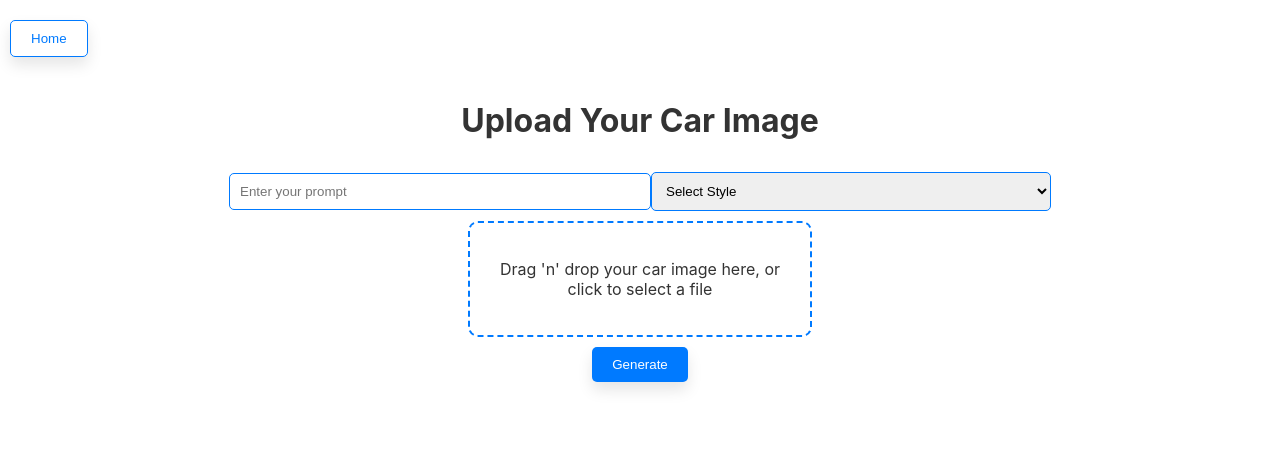
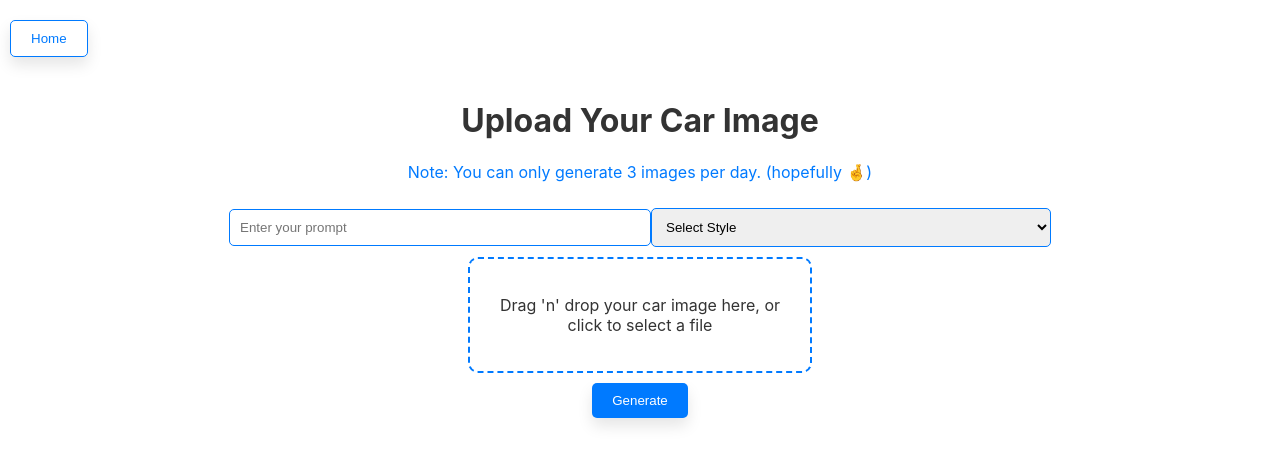
Before and after one commit to Bulalu/pimp-UI, a React (Create React App) app: page /upload in a window 1280 px wide. Shown: the top 464 px of the page. Built offline with nearby package versions, Linux system fonts and the light colour scheme.

Commit message:
added note for rate limiting 🚨

```diff
--- a/src/components/ImageUploadPage.js
+++ b/src/components/ImageUploadPage.js
@@ -64,6 +64,11 @@ const style = {
         margin: '0 auto',
         marginTop: '20px',
         boxShadow: '0px 8px 15px rgba(0, 0, 0, 0.1)'
+    },
+    infoText: {
+        fontSize: '1rem',
+        color: '#007AFF',
+        marginTop: '10px'
     }
 };
 
@@ -139,6 +144,7 @@ const ImageUploadPage = () => {
         <div style={style}>
             <button style={style.homeButton} onClick={() => navigateToUpload()}>Home</button>
             <h1>Upload Your Car Image</h1>
+            <p style={style.infoText}>Note: You can only generate 3 images per day. (hopefully 🤞)</p>
             <input
                 type="text"
                 placeholder="Enter your prompt"
```
